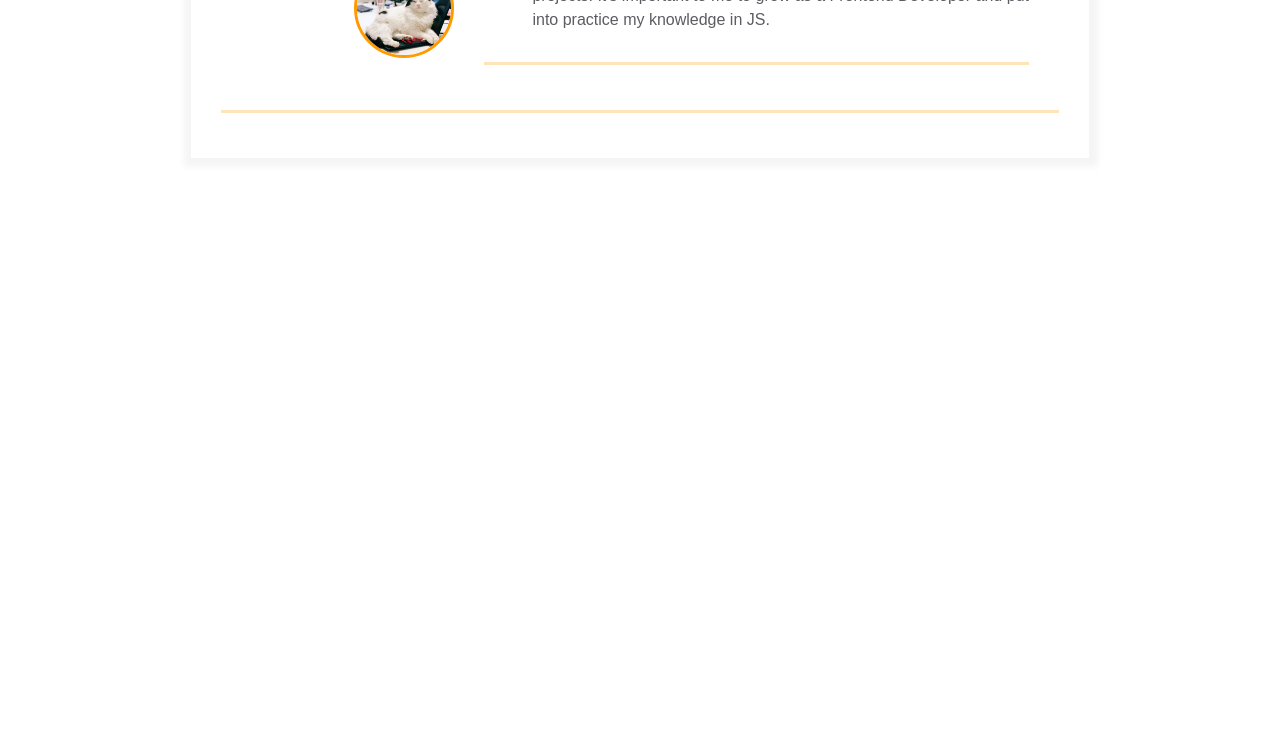
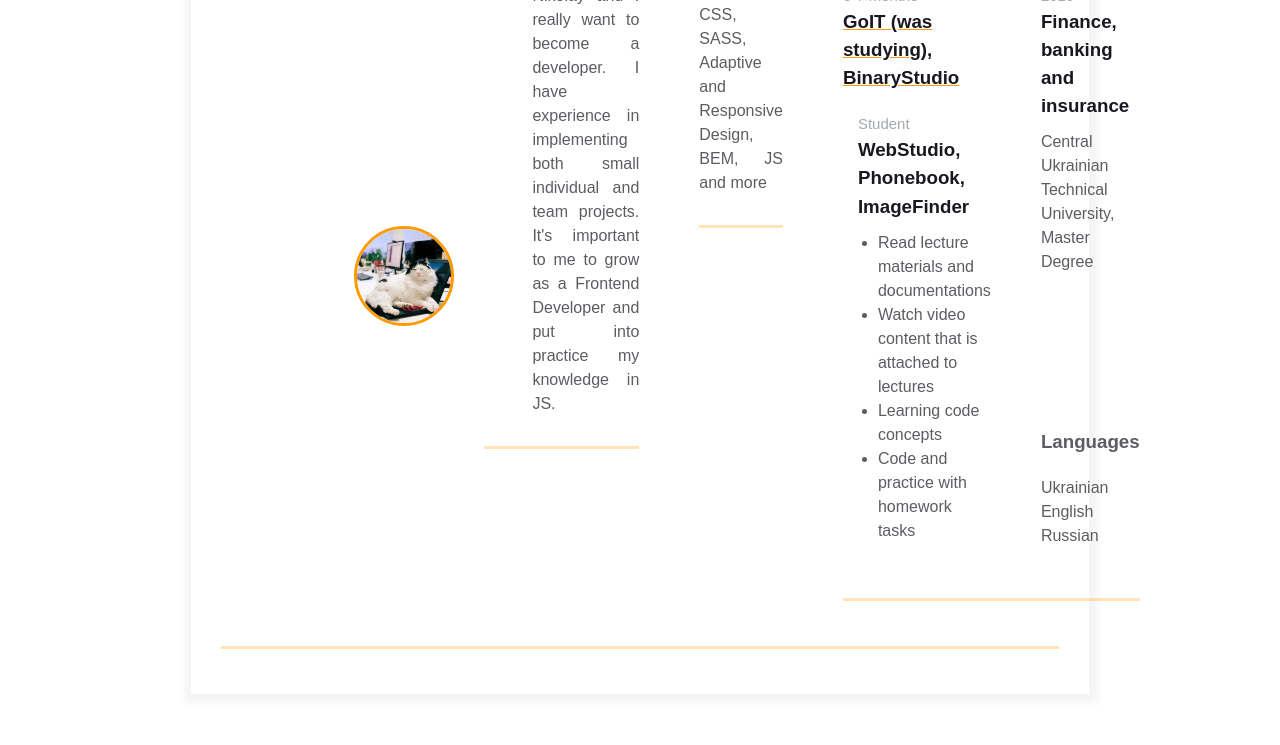
Before and after one commit to labattaria/homepage, a plain HTML site: page index.html in a window 1280 px wide. Shown: the part 302-1047 px from the top of the page. Before the commit the page ends 800 px from the top, so only its background shows below. Drawn offline with Linux system fonts and the light colour scheme.

Commit message:
Completed our resume, added extra information

```diff
--- a/index.html
+++ b/index.html
@@ -73,6 +73,95 @@
                   </div>
                 </div>
               </div>
+
+              <div class="container">
+                <div class="resume__block">
+                  <div class="skills">
+                    <h3 class="skills__header">Skills</h3>
+                    <p class="skills__text">
+                      HTML, CSS, SASS, Adaptive and Responsive Design, BEM, JS
+                      and more
+                    </p>
+                  </div>
+                </div>
+              </div>
+
+              <div class="container">
+                <div class="resume__block">
+                  <div class="main-info fh">
+                    <div class="experiences">
+                      <h3 class="experiences__header">Experience</h3>
+                      <div class="experiences__company">
+                        <div class="experiences__company-header">
+                          <span class="experiences__company-header-durability"
+                            >6-7 months</span
+                          >
+                          <h3 class="experiences__company-header-name">
+                            GoIT (was studying), BinaryStudio
+                          </h3>
+                        </div>
+
+                        <div class="experiences__company-project">
+                          <span class="experiences__company-project-role"
+                            >Student</span
+                          >
+                          <h3 class="experiences__company-project-name">
+                            WebStudio, Phonebook, ImageFinder
+                          </h3>
+                          <ul
+                            class="experiences__company-project-responsibilities"
+                          >
+                            <li>Read lecture materials and documentations</li>
+                            <li>
+                              Watch video content that is attached to lectures
+                            </li>
+                            <li>Learning code concepts</li>
+                            <li>Code and practice with homework tasks</li>
+                          </ul>
+                        </div>
+                      </div>
+                    </div>
+
+                    <div class="additional-info fv">
+                      <div class="additional-info fv">
+                        <div class="additional-info__education">
+                          <h3 class="additional-info__education-header">
+                            Education
+                          </h3>
+                          <div class="additional-info__education-university">
+                            <span
+                              class="additional-info__education-university-durability"
+                              >2019</span
+                            >
+                            <h3
+                              class="additional-info__education-university-speciality"
+                            >
+                              Finance, banking and insurance
+                            </h3>
+                            <p
+                              class="additional-info__education-university-name"
+                            >
+                              Central Ukrainian Technical University, Master
+                              Degree
+                            </p>
+                          </div>
+                        </div>
+
+                        <div class="additional-info__languages">
+                          <h3 class="additional-info__languages-header">
+                            Languages
+                          </h3>
+                          <p class="additional-info__languages-item">
+                            Ukrainian
+                          </p>
+                          <p class="additional-info__languages-item">English</p>
+                          <p class="additional-info__languages-item">Russian</p>
+                        </div>
+                      </div>
+                    </div>
+                  </div>
+                </div>
+              </div>
             </div>
           </div>
         </div>
```
